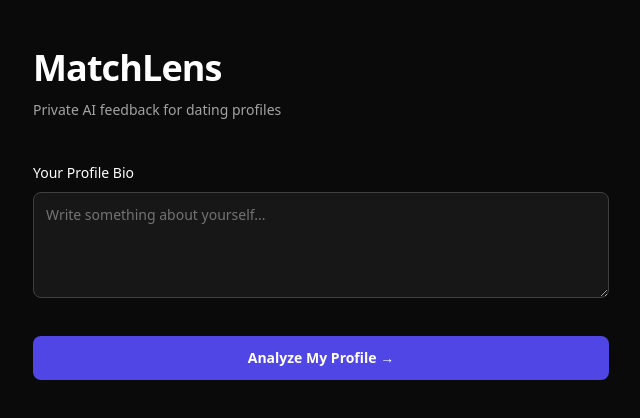
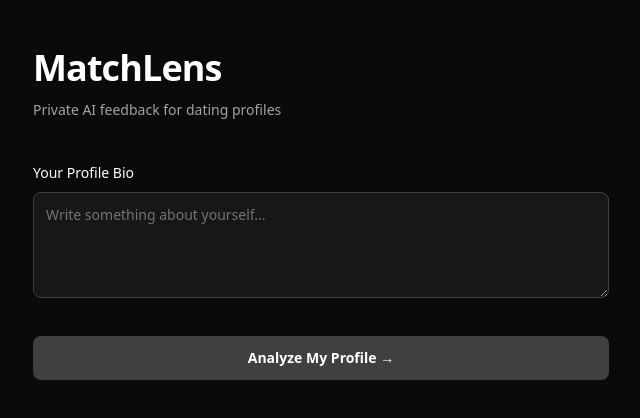
Before and after one commit to DevAnurag9/MatchLens, a React app in the folder Frontend/: page / in a window 1280 px wide. Shown: the top 418 px of the page, without its empty margins (319-959 px from the left). Built offline with nearby package versions, Linux system fonts and the light colour scheme; the HTML template or start-up script is replaced by a standard one.

Commit message:
feat: add interactive bio input, validation and loading state

```diff
--- a/Frontend/src/components/BioInput.tsx
+++ b/Frontend/src/components/BioInput.tsx
@@ -1,4 +1,9 @@
-function BioInput() {
+type BioInputProps = {
+    value: string;
+    onChange: (value: string) => void;
+  };
+
+  function BioInput({ value, onChange }: BioInputProps) {
     return (
       <div className="space-y-2">
         <label className="text-sm font-medium">
@@ -6,6 +11,8 @@ function BioInput() {
         </label>
 
         <textarea
+          value={value}
+          onChange={(e) => onChange(e.target.value)}
           placeholder="Write something about yourself..."
           rows={4}
           className="w-full rounded-lg border border-neutral-700 bg-neutral-900 p-3 text-sm text-white placeholder-neutral-500 focus:outline-none focus:ring-2 focus:ring-indigo-500"
--- a/Frontend/src/components/PrimaryButton.tsx
+++ b/Frontend/src/components/PrimaryButton.tsx
@@ -1,7 +1,20 @@
-function PrimaryButton() {
+type PrimaryButtonProps = {
+    loading: boolean;
+    disabled: boolean;
+  };
+
+  function PrimaryButton({ loading, disabled }: PrimaryButtonProps) {
     return (
-      <button className="mt-8 w-full rounded-lg bg-indigo-600 py-3 text-sm font-semibold hover:bg-indigo-500 transition">
-        Analyze My Profile →
+      <button
+        disabled={disabled || loading}
+        className={`mt-8 w-full rounded-lg py-3 text-sm font-semibold transition
+          ${
+            disabled
+              ? "bg-neutral-700 cursor-not-allowed"
+              : "bg-indigo-600 hover:bg-indigo-500"
+          }`}
+      >
+        {loading ? "Analyzing..." : "Analyze My Profile →"}
       </button>
     );
   }
--- a/Frontend/src/screens/UploadScreen.tsx
+++ b/Frontend/src/screens/UploadScreen.tsx
@@ -1,7 +1,26 @@
+import { useState } from "react";
 import BioInput from "../components/BioInput";
 import PrimaryButton from "../components/PrimaryButton";
 
 function UploadScreen() {
+  const [bio, setBio] = useState("");
+  const [loading, setLoading] = useState(false);
+
+  const handleAnalyze = () => {
+    if (!bio.trim()) {
+      alert("Please enter your bio first");
+      return;
+    }
+
+    setLoading(true);
+
+    // fake analysis delay
+    setTimeout(() => {
+      setLoading(false);
+      alert("Analysis complete (fake for now)");
+    }, 2000);
+  };
+
   return (
     <div className="min-h-screen bg-neutral-950 text-white px-6 py-12">
       <div className="max-w-xl mx-auto">
@@ -14,8 +33,14 @@ function UploadScreen() {
         </p>
 
         <div className="mt-10">
-          <BioInput />
-          <PrimaryButton />
+          <BioInput value={bio} onChange={setBio} />
+
+          <div onClick={handleAnalyze}>
+            <PrimaryButton
+              loading={loading}
+              disabled={!bio.trim()}
+            />
+          </div>
         </div>
       </div>
     </div>
```
